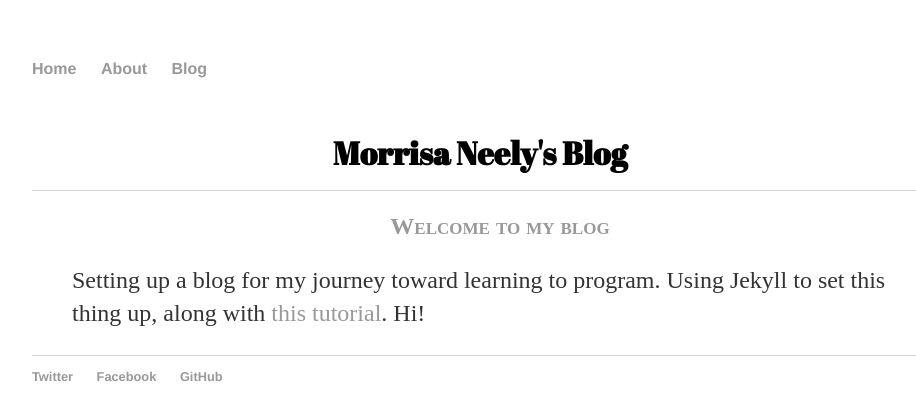
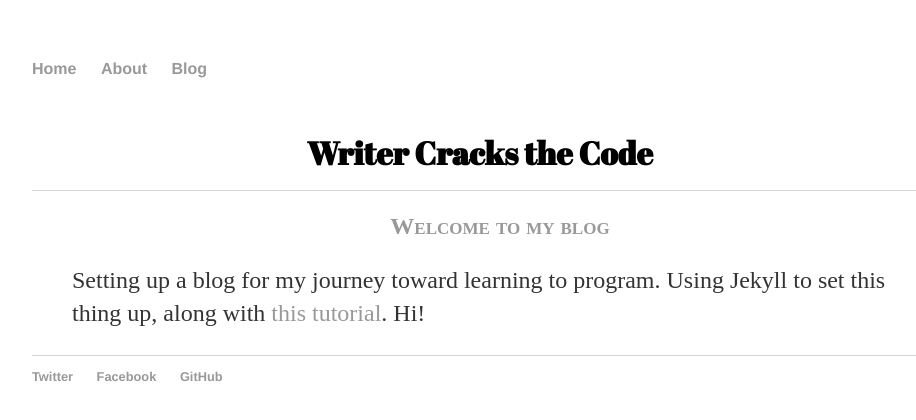
Before and after one commit to morrisa-n/morrisa-n.github.io, a Jekyll site: the page built from index.html, in a window 1280 px wide. Shown: the top 420 px of the page, without its empty margins (160-1076 px from the left). Built offline with Jekyll 4.4.1, drawn with Linux system fonts in a browser that asks for light colours.

```diff
--- a/index.html
+++ b/index.html
@@ -1,9 +1,9 @@
 ---
 layout: default
-title: Morrisa Neely's Blog
+title: Writer Cracks the Code
 ---
 
-<h1>Morrisa Neely's Blog</h1>
+<h1>Writer Cracks the Code</h1>
 
 <div class="excerpts">
 <ul>
```
